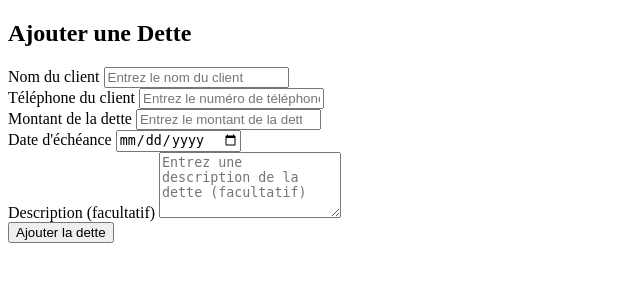
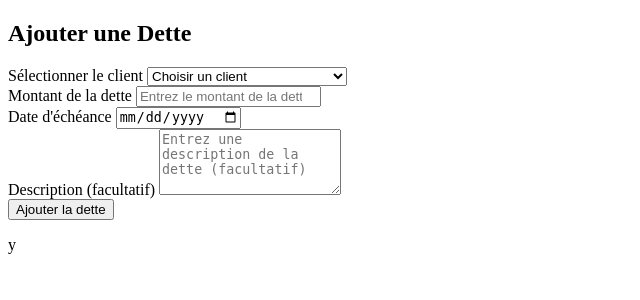
Before and after one commit to mamebayet63/devoirPhp2, a PHP site: template views/dettes/ajoutDette.html.php in a window 1280 px wide. Shown: the part 139-439 px from the top of the page, without its empty margins (0-640 px from the left). Run offline with PHP 8.4, Linux system fonts and the light colour scheme; the template is opened without the code that fills it: most values are stand-ins (such as "Sample title", 1, 10 or a date in 2020); some libraries are stand-ins or nearby versions.

Commit message:
partie suite 2

```diff
--- a/views/dettes/ajoutDette.html.php
+++ b/views/dettes/ajoutDette.html.php
@@ -2,20 +2,16 @@
     <h2 class="text-2xl font-semibold text-gray-800 mb-6 text-center">Ajouter une Dette</h2>
 
     <form action="?page=ajout" method="POST">
-        <!-- Nom du client -->
+        <!-- Sélectionner un client -->
         <div class="mb-4">
-            <label for="nom_client" class="block text-gray-700 font-medium">Nom du client</label>
-            <input type="text" id="nom_client" name="nom_client" required
-                   class="w-full p-3 mt-2 border border-gray-300 rounded-md shadow-sm focus:outline-none focus:ring-2 focus:ring-blue-500"
-                   placeholder="Entrez le nom du client">
-        </div>
-
-        <!-- Téléphone du client -->
-        <div class="mb-4">
-            <label for="telephone_client" class="block text-gray-700 font-medium">Téléphone du client</label>
-            <input type="text" id="telephone_client" name="telephone_client" required
-                   class="w-full p-3 mt-2 border border-gray-300 rounded-md shadow-sm focus:outline-none focus:ring-2 focus:ring-blue-500"
-                   placeholder="Entrez le numéro de téléphone du client">
+            <label for="client_id" class="block text-gray-700 font-medium">Sélectionner le client</label>
+            <select id="client_id" name="client_id" required
+                    class="w-full p-3 mt-2 border border-gray-300 rounded-md shadow-sm focus:outline-none focus:ring-2 focus:ring-blue-500">
+                <option value="" disabled selected>Choisir un client</option>
+                <?php foreach ($clients as $client) { ?>
+                    <option value="<?= $client['id'] ?>"><?= $client['nom'] ?> <?= $client['prenom'] ?></option>
+                <?php } ?>
+            </select>
         </div>
 
         <!-- Montant de la dette -->
@@ -29,7 +25,7 @@
         <!-- Date d'échéance -->
         <div class="mb-4">
             <label for="date_echeance" class="block text-gray-700 font-medium">Date d'échéance</label>
-            <input type="date" id="date" name="date_echeance" required
+            <input type="date" id="date_echeance" name="date_echeance" required
                    class="w-full p-3 mt-2 border border-gray-300 rounded-md shadow-sm focus:outline-none focus:ring-2 focus:ring-blue-500">
         </div>
 
@@ -49,3 +45,4 @@
         </div>
     </form>
 </div>
+y
```
Also changed, not shown: controller/dette.controller.php (+0 -10 lines).
